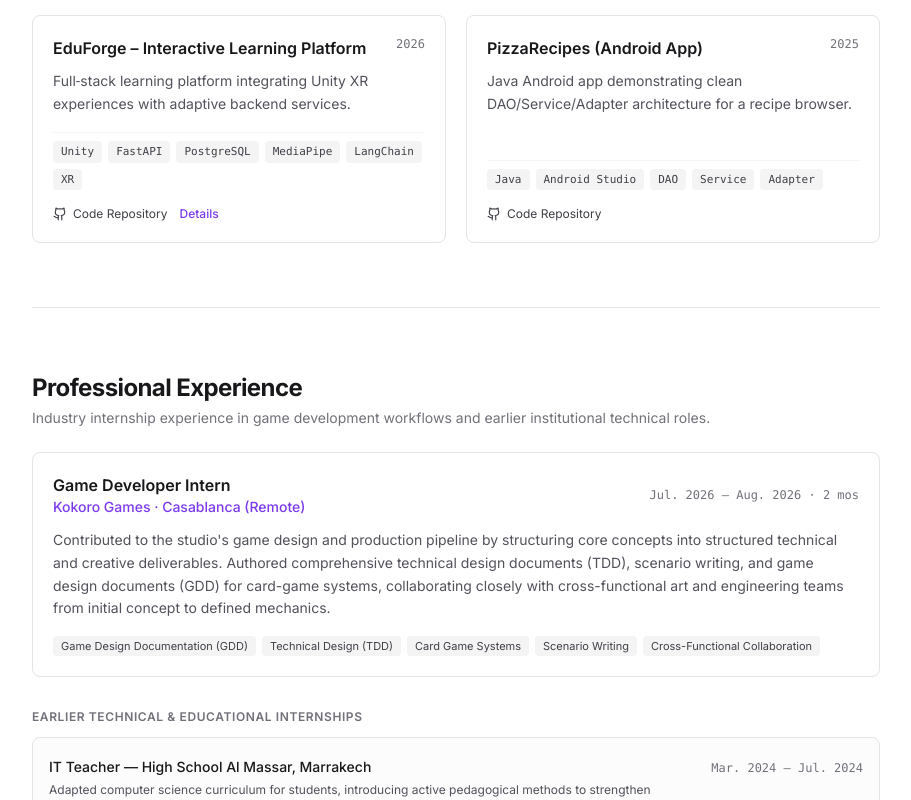
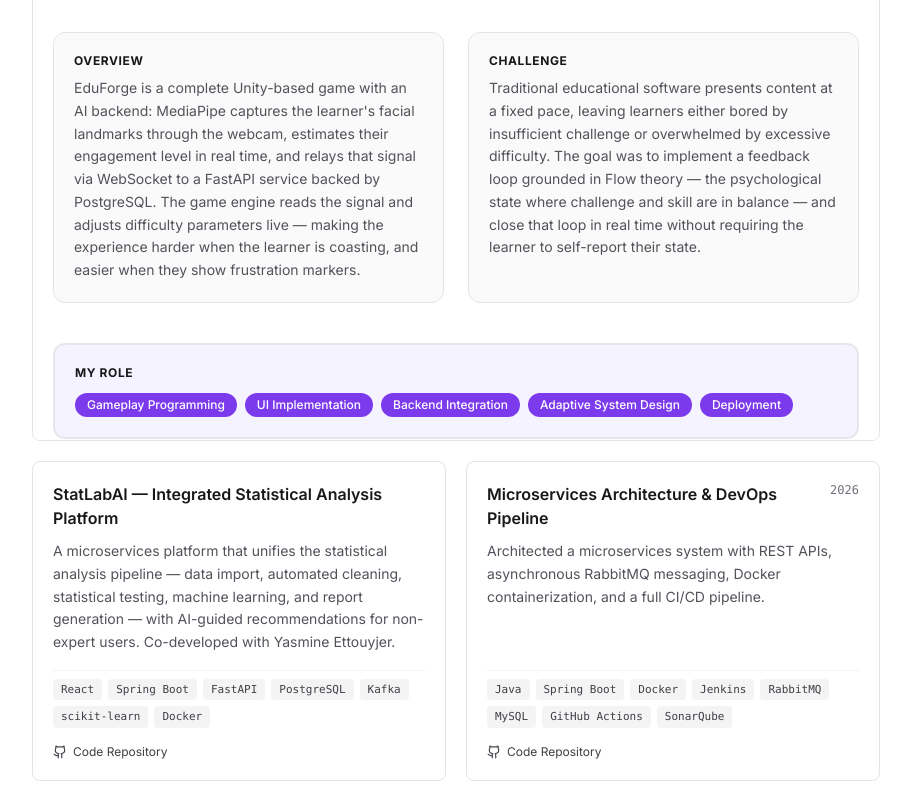
Before and after one commit to Purple003/Portfolio, a React (Vite) app: page / in a window 1280 px wide. Shown: the part 1460-2260 px from the top of the page, without its empty margins (184-1095 px from the left). Built offline with nearby package versions, Linux system fonts and the light colour scheme.

Commit message:
Update EduForge placement, replace modal, add expanded EduForge case study, adjust project cards

```diff
--- a/src/components/SecondaryProjects.tsx
+++ b/src/components/SecondaryProjects.tsx
@@ -2,12 +2,19 @@ import React, { useState } from 'react';
 import { Play, X, Github } from 'lucide-react';
 import { EduForge } from './EduForge';
 
-
 export const SecondaryProjects: React.FC = () => {
   const [activeVideoUrl, setActiveVideoUrl] = useState<string | null>(null);
-  const [showEduForge, setShowEduForge] = useState(false);
 
   const projects = [
+    {
+      title: 'StatLabAI — Integrated Statistical Analysis Platform',
+      period: '',
+      tags: ['React', 'Spring Boot', 'FastAPI', 'PostgreSQL', 'Kafka', 'scikit-learn', 'Docker'],
+      description:
+        'A microservices platform that unifies the statistical analysis pipeline — data import, automated cleaning, statistical testing, machine learning, and report generation — with AI-guided recommendations for non-expert users. Co-developed with Yasmine Ettouyjer.',
+      githubUrl: 'https://github.com/Purple003/StatlabIA-Last',
+      demoUrl: null,
+    },
     {
       title: 'Microservices Architecture & DevOps Pipeline',
       period: '2026',
@@ -25,15 +32,6 @@ export const SecondaryProjects: React.FC = () => {
         '3D animal recognition game for immersive, interactive learning. Aya Arroche built and contributed the Unity implementation and core gameplay.',
       githubUrl: 'https://github.com/Purple003/3D-Educational-Game-Interactive-Geometry-with-Unity',
       demoUrl: 'https://youtu.be/2HNeW8yBdEg',
-    },
-    {
-      title: 'EduForge – Interactive Learning Platform',
-      period: '2026',
-      tags: ['Unity', 'FastAPI', 'PostgreSQL', 'MediaPipe', 'LangChain', 'XR'],
-      description:
-        'Full‑stack learning platform integrating Unity XR experiences with adaptive backend services.',
-      githubUrl: 'https://github.com/Purple003',
-      demoUrl: null,
     },
     {
       title: 'PizzaRecipes (Android App)',
@@ -59,6 +57,10 @@ export const SecondaryProjects: React.FC = () => {
         </div>
 
         <div className="grid grid-cols-1 md:grid-cols-2 gap-5">
+          {/* EduForge expanded case study as first item */}
+          <div className="col-span-1 md:col-span-2 rounded-lg border border-zinc-200 dark:border-zinc-800 bg-white dark:bg-zinc-900/40 p-5 overflow-y-auto max-h-[90vh]">
+            <EduForge />
+          </div>
           {projects.map((project) => (
             <div
               key={project.title}
@@ -113,23 +115,12 @@ export const SecondaryProjects: React.FC = () => {
                       <span>Watch Demo</span>
                     </button>
                   )}
-
-                  {project.title.includes('EduForge') && (
-                    <button
-                      type="button"
-                      onClick={() => setShowEduForge(true)}
-                      className="inline-flex items-center space-x-1 font-medium text-[var(--color-accent)] hover:underline"
-                    >
-                      <span>Details</span>
-                    </button>
-                  )}
                 </div>
               </div>
             </div>
           ))}
         </div>
 
-        {/* Video Player Modal */}
         {activeVideoUrl && (
           <div className="fixed inset-0 z-50 flex items-center justify-center p-4 bg-black/70 backdrop-blur-sm">
             <div className="relative w-full max-w-2xl bg-zinc-900 rounded-lg overflow-hidden border border-zinc-700 shadow-xl">
@@ -155,26 +146,6 @@ export const SecondaryProjects: React.FC = () => {
               </div>
             </div>
           </div>
-) }
-{showEduForge && (
-  <div className="fixed inset-0 z-50 flex items-center justify-center p-4 bg-black/70 backdrop-blur-sm">
-    <div className="relative w-full max-w-4xl bg-white dark:bg-zinc-900 rounded-lg overflow-y-auto max-h-[90vh] border border-zinc-700 shadow-xl">
-      <div className="flex items-center justify-between p-3 border-b border-zinc-800">
-        <span className="text-xs font-medium text-zinc-300">EduForge – Interactive Learning Platform</span>
-        <button
-          type="button"
-          onClick={() => setShowEduForge(false)}
-          className="p-1 rounded text-zinc-400 hover:text-zinc-100 hover:bg-zinc-800 transition-colors"
-          aria-label="Close modal"
-        >
-          <X className="w-4 h-4" />
-        </button>
-      </div>
-      <div className="p-4">
-        <EduForge />
-      </div>
-    </div>
-  </div>
         )}
       </div>
     </section>
```
Lines whose indentation alone changed are shown as unchanged.
